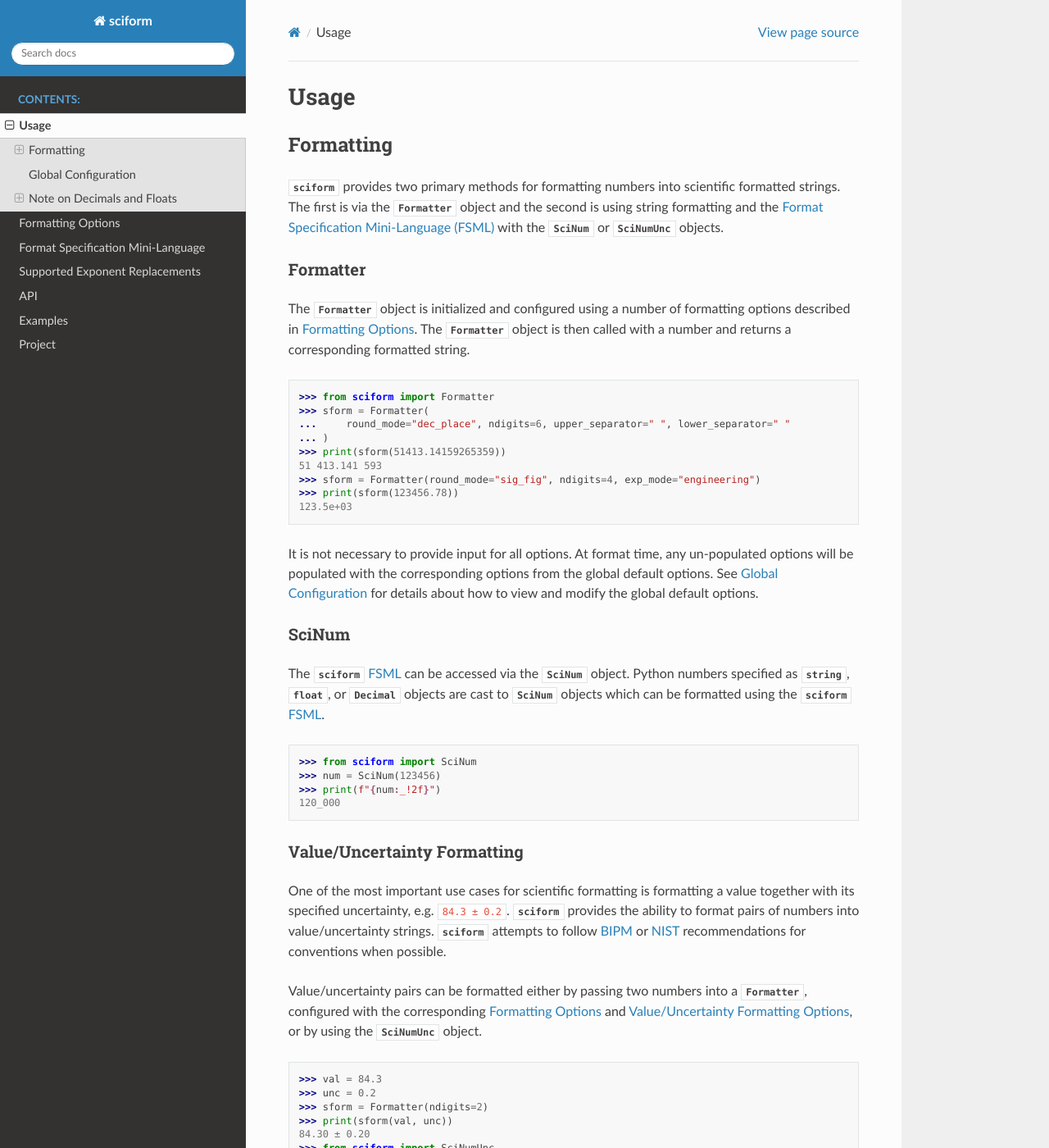
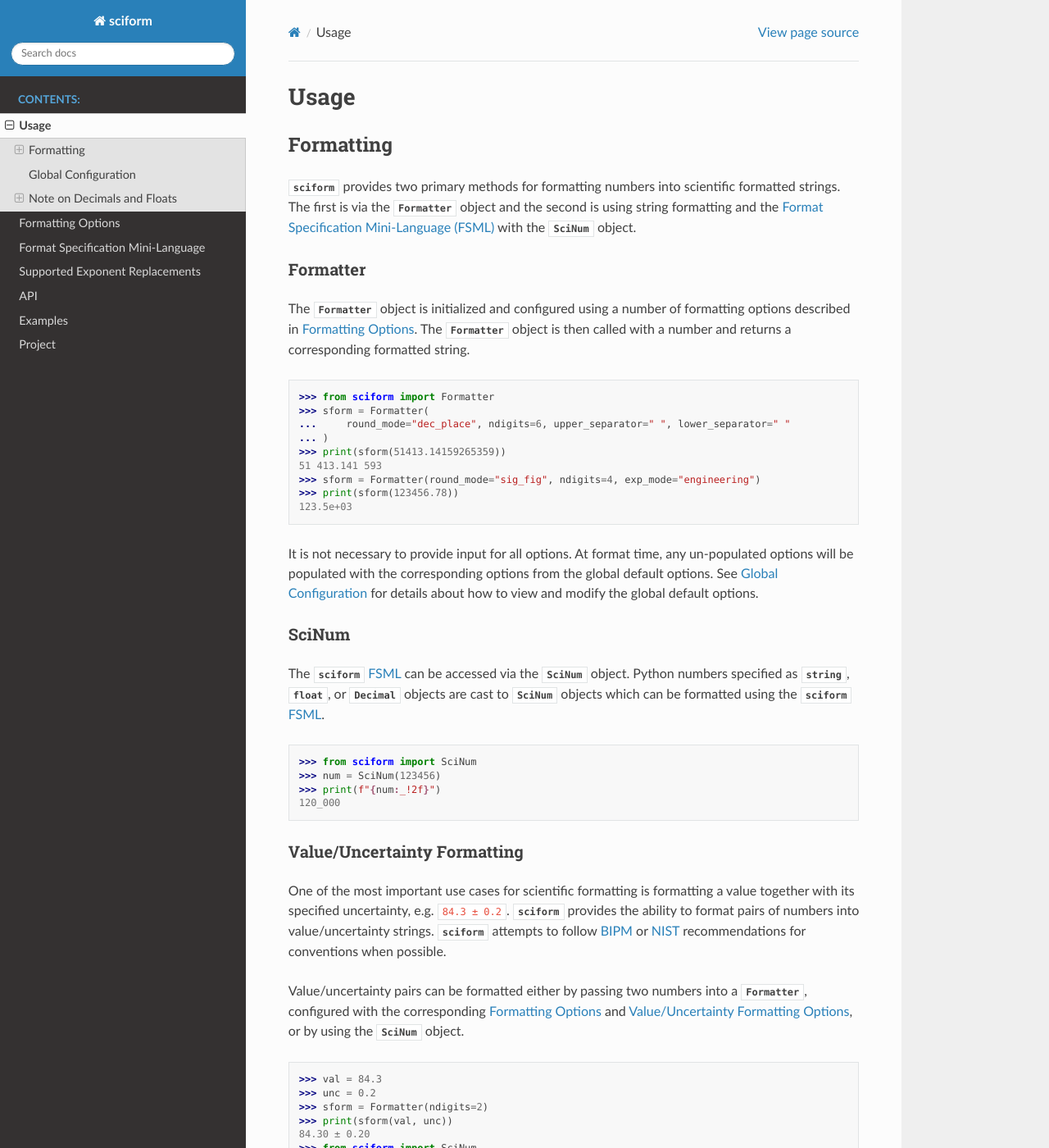
Before and after one commit to jagerber48/sciform, a Sphinx documentation site: the page built from docs/source/usage.rst, in a window 1280 px wide and 1400 px high. Shown: the whole window at 82% size. Built offline with Sphinx 7.4.7 and the Read the Docs theme 2.0.0, drawn with Linux system fonts in a browser that asks for light colours; some of the changed text lies outside the part shown.

Commit message:
Remove SciNumUnc

```diff
--- a/README.rst
+++ b/README.rst
@@ -96,7 +96,7 @@ to a custom FSML.
 In addition to formatting individual numbers, ``sciform`` can be used
 to format pairs of numbers as value/uncertainty pairs.
 This can be done by passing two numbers into a ``Formatter`` call or by
-using the ``SciNumUnc`` object.
+using the ``SciNum`` object.
 
 >>> sform = Formatter(ndigits=2, upper_separator=" ", lower_separator=" ")
 >>> print(sform(123456.654321, 0.0034))
@@ -105,8 +105,7 @@ using the ``SciNumUnc`` object.
 >>> print(sform(123456.654321, 0.0034))
 (123.456654321 ± 0.000003400)e+03
 
->>> from sciform import SciNumUnc
->>> num = SciNumUnc(123456.654321, 0.0034)
+>>> num = SciNum(123456.654321, 0.0034)
 >>> print(f"{num:_!2f}")
 123_456.6543 ± 0.0034
 >>> print(f"{num:_!2f()}")
--- a/docs/source/api.rst
+++ b/docs/source/api.rst
@@ -14,8 +14,6 @@ Formatting
    .. automethod:: __call__
 
 .. autoclass:: SciNum()
-
-.. autoclass:: SciNumUnc()
 
 Auto Options
 ============
--- a/docs/source/fsml.rst
+++ b/docs/source/fsml.rst
@@ -10,9 +10,9 @@ Specification
 =============
 
 Instead of explicitly constructing :class:`Formatter` instances, users
-can construct :class:`SciNum` or :class:`SciNumUnc` instances and format
-them using string formatting with format specification strings from the
-:mod:`sciform` format specification mini-language (FSML).
+can construct :class:`SciNum` instances and format them using string
+formatting with format specification strings from the :mod:`sciform`
+format specification mini-language (FSML).
 This is analogous to how python :class:`int`, :class:`float`, and
 :class:`Decimal` instances can be formatted using the built-in
 `format specification mini-language <https://docs.python.org/3/library/string.html#format-specification-mini-language>`_.
--- a/docs/source/project.rst
+++ b/docs/source/project.rst
@@ -11,7 +11,7 @@ Changelog
 Roadmap
 =======
 
-* Support for parsing strings into ``SciNum`` of ``SciNumUnc`` objects.
+* Support for parsing strings into ``SciNum`` objects.
 * Consider support for scientific units.
 * Consider support for helper utility features such as formatting of
   sequences or arrays and arithmetic of ``SciNum`` objects.
--- a/docs/source/usage.rst
+++ b/docs/source/usage.rst
@@ -12,7 +12,7 @@ scientific formatted strings.
 The first is via the :class:`Formatter` object and the second is
 using string formatting and the
 :ref:`Format Specification Mini-Language (FSML) <fsml>` with the
-:class:`SciNum` or :class:`SciNumUnc` objects.
+:class:`SciNum` object.
 
 Formatter
 ---------
@@ -68,15 +68,15 @@ recommendations for conventions when possible.
 Value/uncertainty pairs can be formatted either by passing two numbers
 into a :class:`Formatter`, configured with the corresponding
 :ref:`formatting_options` and :ref:`val_unc_formatting_options`, or by
-using the :class:`SciNumUnc` object.
+using the :class:`SciNum` object.
 
 >>> val = 84.3
 >>> unc = 0.2
 >>> sform = Formatter(ndigits=2)
 >>> print(sform(val, unc))
 84.30 ± 0.20
->>> from sciform import SciNumUnc
->>> val_unc = SciNumUnc(val, unc)
+>>> from sciform import SciNum
+>>> val_unc = SciNum(val, unc)
 >>> print(f"{val_unc:!2}")
 84.30 ± 0.20
 
@@ -377,8 +377,7 @@ To support predictable rounding and the representation of high precision
 numbers, :mod:`sciform` casts the numbers it is presenting to
 :class:`Decimal` objects during its formatting algorithm.
 Numbers are input into :mod:`sciform` either as the input to a
-:class:`Formatter` or when instantiating a :class:`SciNum` or
-:class:`SciNumUnc` object.
+:class:`Formatter` or when instantiating a :class:`SciNum` object.
 In all cases the input will typically be a :class:`Decimal`,
 :class:`float`, :class:`str`, or :class:`int`.
 :class:`Decimal`, :class:`str` and :class:`int` are unambiguously
--- a/src/sciform/__init__.py
+++ b/src/sciform/__init__.py
@@ -14,7 +14,7 @@ from sciform.global_configuration import (
     set_global_defaults,
 )
 from sciform.modes import AutoDigits, AutoExpVal
-from sciform.scinum import SciNum, SciNumUnc
+from sciform.scinum import SciNum
 
 __all__ = [
     "Formatter",
@@ -31,5 +31,4 @@ __all__ = [
     "AutoDigits",
     "AutoExpVal",
     "SciNum",
-    "SciNumUnc",
 ]
```
Also changed, not shown: CHANGELOG.rst (+7 -0 lines), docs/source/examples.rst (+4 -4 lines), 6 other files.
